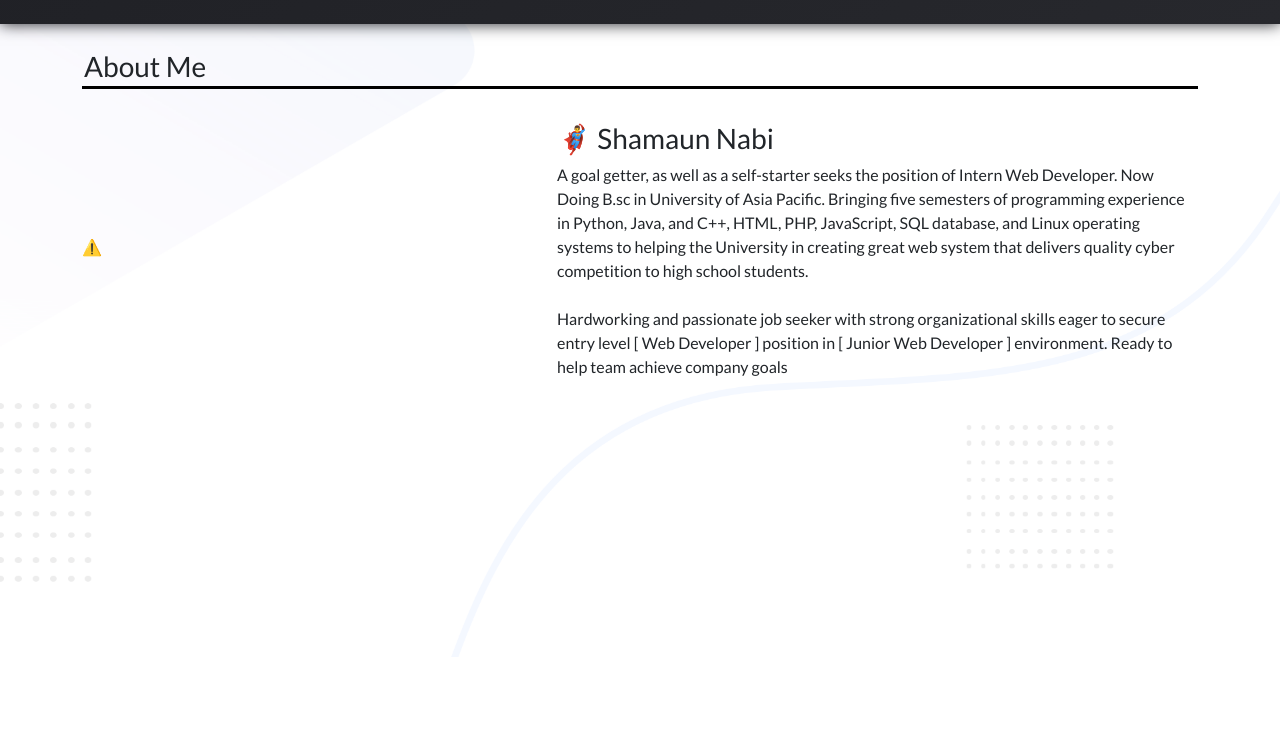
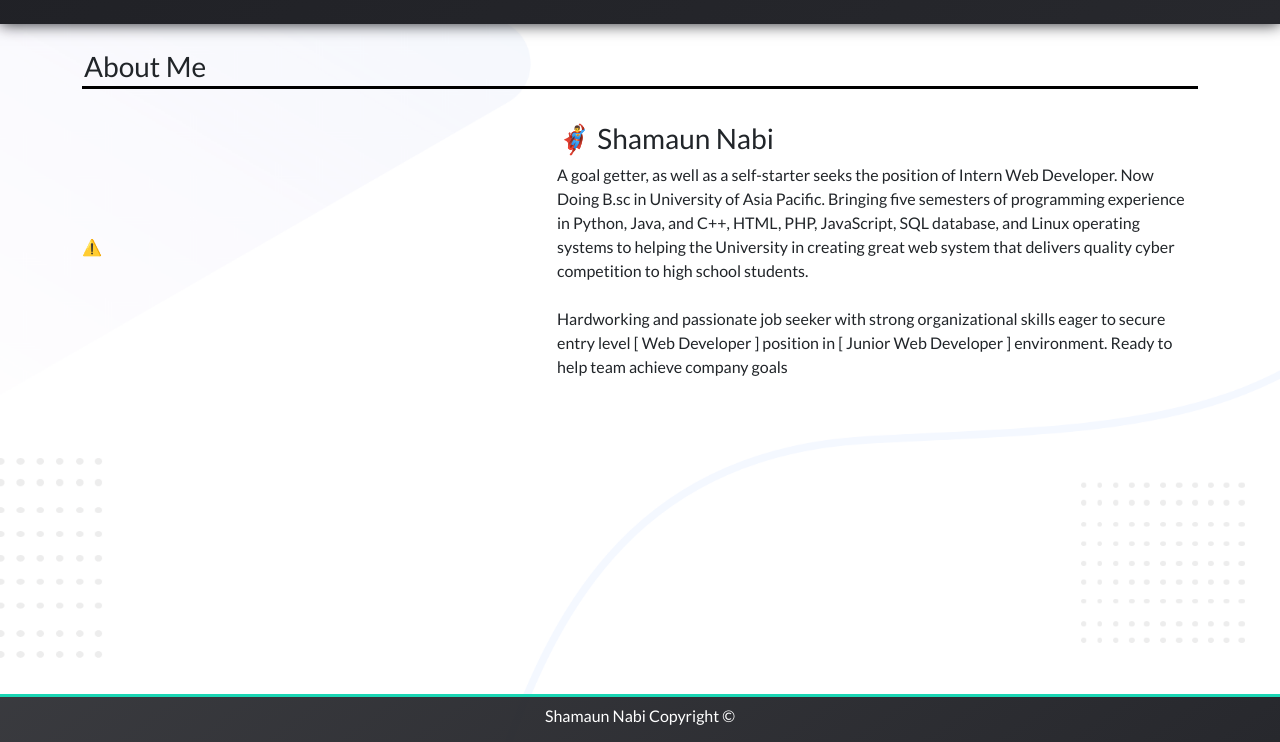
Before and after one commit to Shamaun-Nabi/Bootstrap-portfolio, a plain HTML site: page index.html in a window 1280 px wide. Shown: the part 58-800 px from the top of the page. Drawn offline with nearby package versions, Linux system fonts and the light colour scheme; no server answers.

Commit message:
footer added

```diff
--- a/assets/css/style.css
+++ b/assets/css/style.css
@@ -10,9 +10,9 @@ body {
   background: url(../images/header-bg.png);
   background-size: cover;
   background-repeat: no-repeat;
-  /* display: flex;
+  display: flex;
   flex-direction: column;
-  min-height: 100vh; */
+  min-height: 100vh;
 }
 
 .navbar {
@@ -56,3 +56,12 @@ body {
     object-fit: cover;
     object-position: bottom;
 }
+.webfooter {
+    height: 3rem;
+    background: linear-gradient(145deg, #202126e2, #27282d);
+    color: white;
+    margin-top: auto;
+    text-align: center;
+    padding: 7px;
+    border-top: 3px solid rgb(26, 214, 180);
+  }
--- a/index.html
+++ b/index.html
@@ -99,6 +99,7 @@
         </div>
       </div>
     </section>
+    <footer class="webfooter">Shamaun Nabi Copyright &copy;</footer>
 
     <!-- Optional JavaScript; choose one of the two! -->
     <script src="https://unpkg.com/@lottiefiles/lottie-player@latest/dist/lottie-player.js"></script>
```
